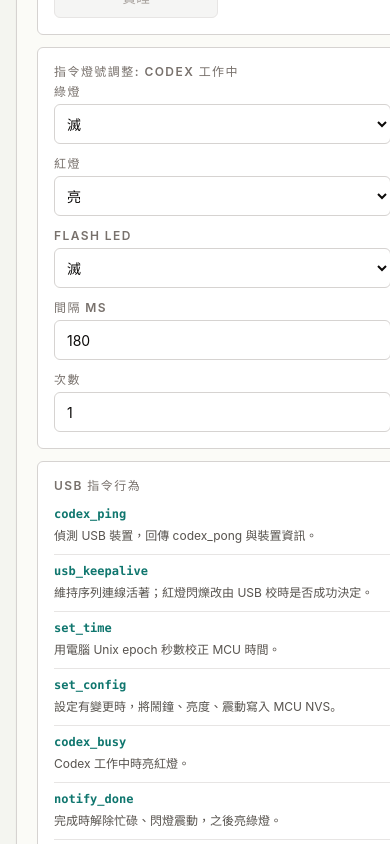
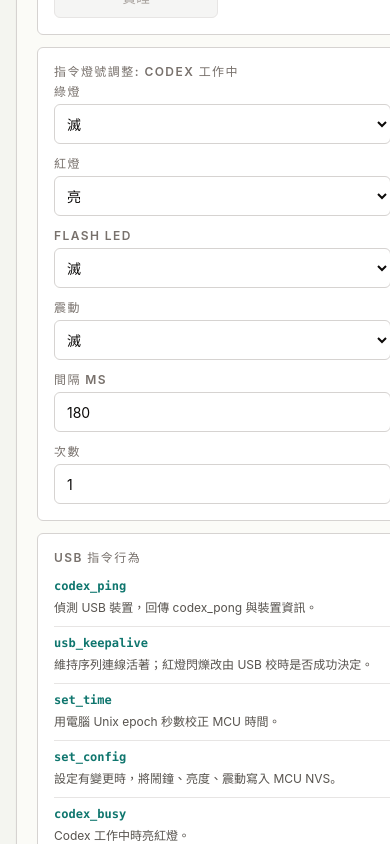
Before and after one commit to terry-eric/esp32c3-clock-web, a React (Vite) app: page / in a window 390 px wide. Shown: the part 1829-2673 px from the top of the page. Built offline with nearby package versions, Linux system fonts and the light colour scheme.

Commit message:
Add haptic mode to command patterns

```diff
--- a/src/App.jsx
+++ b/src/App.jsx
@@ -62,18 +62,19 @@ const defaultPattern = {
   green: 'off',
   red: 'off',
   flash: 'off',
+  haptic: 'off',
   intervalMs: 180,
   count: 3
 };
 
 const defaultCommandActions = [
-  { id: 'busy', labels: { en: 'Codex busy', zh: 'Codex 工作中' }, command: 'codex_busy', pattern: { green: 'off', red: 'on', flash: 'off', intervalMs: 180, count: 1 } },
-  { id: 'done', labels: { en: 'Done alert', zh: '完成提醒' }, command: 'notify_done', pattern: { green: 'blink', red: 'off', flash: 'blink', intervalMs: 180, count: 6 } },
-  { id: 'idle', labels: { en: 'Clear status', zh: '清除狀態' }, command: 'codex_idle', pattern: { green: 'off', red: 'off', flash: 'off', intervalMs: 180, count: 1 } },
-  { id: 'leds', labels: { en: 'Test LEDs', zh: '測試 LED' }, command: 'test_led', pattern: { green: 'toggle', red: 'toggle', flash: 'blink', intervalMs: 150, count: 6 } },
-  { id: 'haptic', labels: { en: 'Test haptic', zh: '測試震動' }, command: 'test_haptic', pattern: { green: 'off', red: 'off', flash: 'blink', intervalMs: 180, count: 2 } },
-  { id: 'stop', labels: { en: 'Stop alarm', zh: '停止鬧鐘' }, command: 'stop_alarm', pattern: { green: 'on', red: 'on', flash: 'off', intervalMs: 180, count: 2 } },
-  { id: 'snooze', labels: { en: 'Snooze', zh: '貪睡' }, command: 'snooze', pattern: { green: 'blink', red: 'off', flash: 'off', intervalMs: 250, count: 4 } }
+  { id: 'busy', labels: { en: 'Codex busy', zh: 'Codex 工作中' }, command: 'codex_busy', pattern: { green: 'off', red: 'on', flash: 'off', haptic: 'off', intervalMs: 180, count: 1 } },
+  { id: 'done', labels: { en: 'Done alert', zh: '完成提醒' }, command: 'notify_done', pattern: { green: 'blink', red: 'off', flash: 'blink', haptic: 'on', intervalMs: 180, count: 6 } },
+  { id: 'idle', labels: { en: 'Clear status', zh: '清除狀態' }, command: 'codex_idle', pattern: { green: 'off', red: 'off', flash: 'off', haptic: 'off', intervalMs: 180, count: 1 } },
+  { id: 'leds', labels: { en: 'Test LEDs', zh: '測試 LED' }, command: 'test_led', pattern: { green: 'toggle', red: 'toggle', flash: 'blink', haptic: 'off', intervalMs: 150, count: 6 } },
+  { id: 'haptic', labels: { en: 'Test haptic', zh: '測試震動' }, command: 'test_haptic', pattern: { green: 'off', red: 'off', flash: 'blink', haptic: 'on', intervalMs: 180, count: 2 } },
+  { id: 'stop', labels: { en: 'Stop alarm', zh: '停止鬧鐘' }, command: 'stop_alarm', pattern: { green: 'on', red: 'on', flash: 'off', haptic: 'off', intervalMs: 180, count: 2 } },
+  { id: 'snooze', labels: { en: 'Snooze', zh: '貪睡' }, command: 'snooze', pattern: { green: 'blink', red: 'off', flash: 'off', haptic: 'off', intervalMs: 250, count: 4 } }
 ];
 
 const commandActionsStorageKey = 'esp32c3-clock-web.commandActions.v1';
@@ -226,6 +227,7 @@ function loadCommandActions() {
         green: lightModeChoices.includes(sourcePattern.green) ? sourcePattern.green : fallback.pattern.green,
         red: lightModeChoices.includes(sourcePattern.red) ? sourcePattern.red : fallback.pattern.red,
         flash: lightModeChoices.includes(sourcePattern.flash) ? sourcePattern.flash : fallback.pattern.flash,
+        haptic: lightModeChoices.includes(sourcePattern.haptic) ? sourcePattern.haptic : fallback.pattern.haptic,
         intervalMs: Math.min(2000, Math.max(50, Number(sourcePattern.intervalMs) || fallback.pattern.intervalMs)),
         count: Math.min(20, Math.max(1, Number(sourcePattern.count) || fallback.pattern.count))
       };
@@ -535,6 +537,7 @@ export default function App() {
           green: action.pattern.green,
           red: action.pattern.red,
           flash: action.pattern.flash,
+          haptic: action.pattern.haptic,
           intervalMs: action.pattern.intervalMs,
           count: action.pattern.count,
           hapticEffect: config.hapticEffect
@@ -858,10 +861,11 @@ export default function App() {
 
               <div className="rounded-md border border-stone-300 bg-white p-4">
                 <FieldLabel>{t.commandPattern}: {selectedAction.labels[language]}</FieldLabel>
-                <div className="grid gap-3 sm:grid-cols-3">
+                <div className="grid gap-3 sm:grid-cols-4">
                   <PatternSelect label={t.greenLed} value={selectedAction.pattern.green} language={language} onChange={(value) => updateCommandPattern(selectedAction.id, { green: value })} />
                   <PatternSelect label={t.redLed} value={selectedAction.pattern.red} language={language} onChange={(value) => updateCommandPattern(selectedAction.id, { red: value })} />
                   <PatternSelect label={t.flashLedShort} value={selectedAction.pattern.flash} language={language} onChange={(value) => updateCommandPattern(selectedAction.id, { flash: value })} />
+                  <PatternSelect label={t.haptic} value={selectedAction.pattern.haptic} language={language} onChange={(value) => updateCommandPattern(selectedAction.id, { haptic: value })} />
                 </div>
                 <div className="mt-3 grid gap-3 sm:grid-cols-2">
                   <NumberField
```
Also changed, not shown: 3 other files (tests, documents, lock files or other folders).
